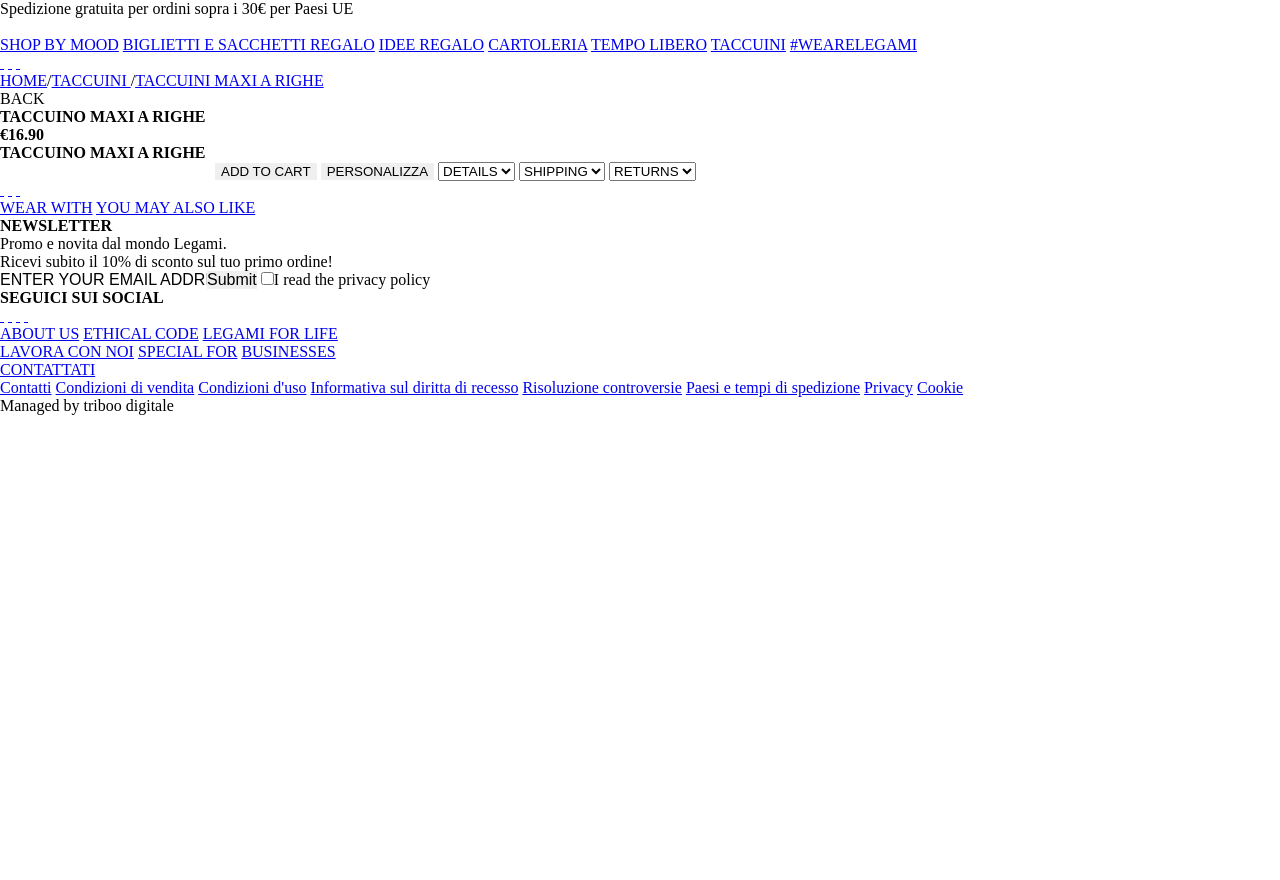
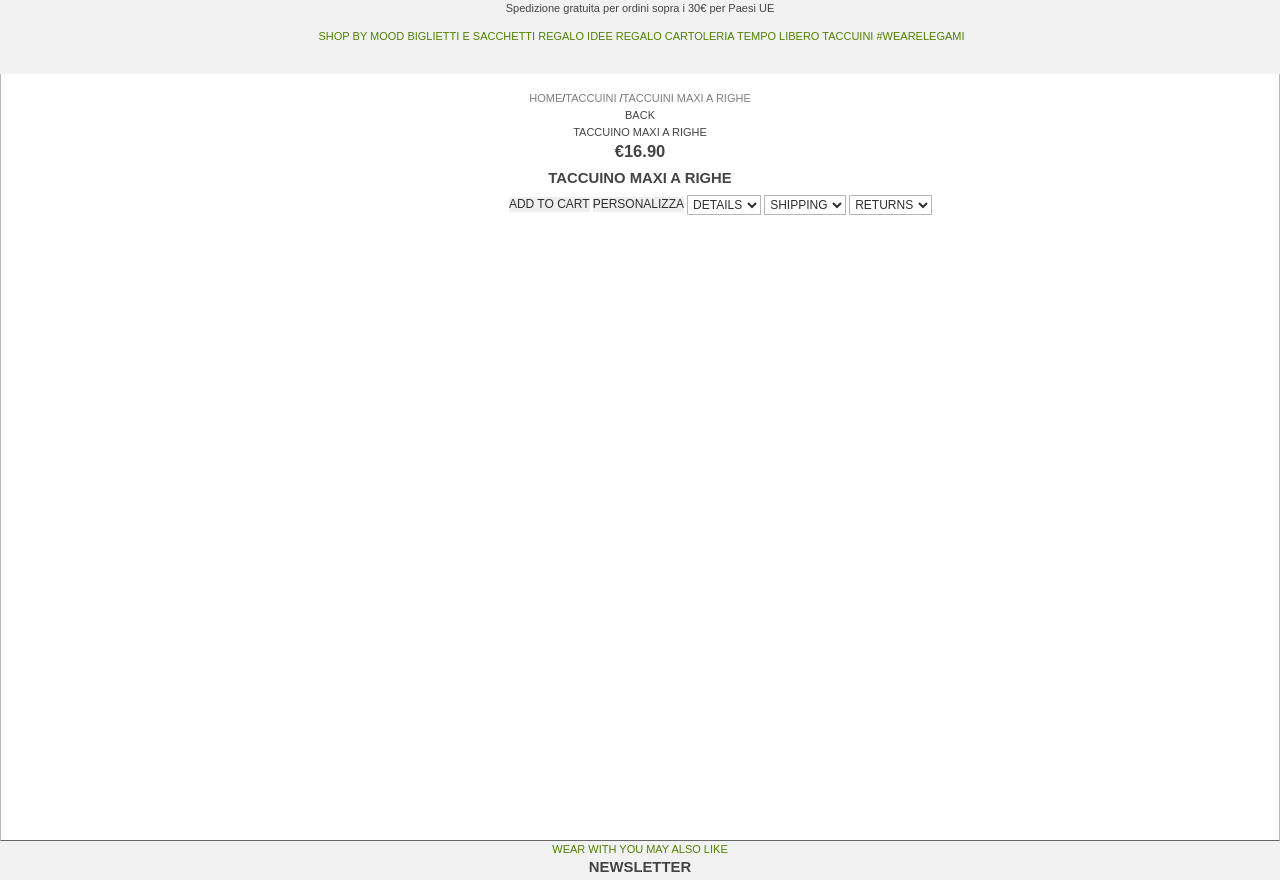
Before and after one commit to MikitaMensk/Magento, a plain HTML site: page index.html in a window 1280 px wide. Shown: the top 880 px of the page. Before the commit the page ends 800 px from the top, so only its background shows below. Drawn offline with nearby package versions, Linux system fonts and the light colour scheme.

Commit message:
TRIBOO: scrolltop doing only one time way

```diff
--- a/index.html
+++ b/index.html
@@ -5,6 +5,12 @@
         <link rel="shortcut icon" href="favicon.ico" type="image/x-icon">
         <title>Triboo</title>
         <link rel="stylesheet" href="css/reset.css">
+		<link rel="stylesheet" href="css/styles.css">
+		<style>
+		.main {
+			min-height: 700px;
+		}
+		</style>
     </head>
     <body>
         <section class="pre-header">
@@ -142,8 +148,13 @@
 			  integrity="sha256-ZosEbRLbNQzLpnKIkEdrPv7lOy9C27hHQ+Xp8a4MxAQ="
 			  crossorigin="anonymous"></script>
     <script>
-        $(document).ready(function(){
-			alert('ok');
-        });
+    $(document).ready(function(){
+		$(window).on('scroll',function(){
+			if($(window).scrollTop()>300){
+				console.log($(window).scrollTop());
+				$(window).off('scroll');
+			}
+		});
+    });
     </script>
 </html>
```
